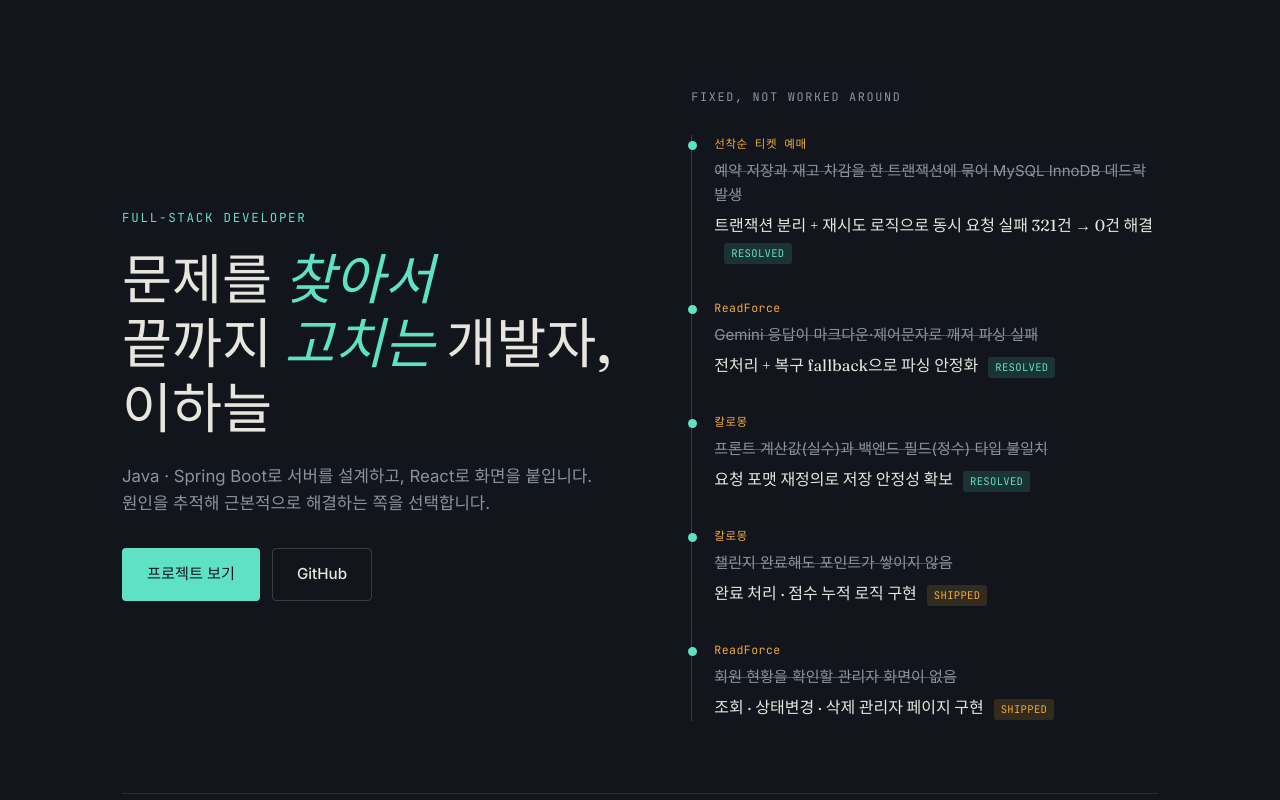
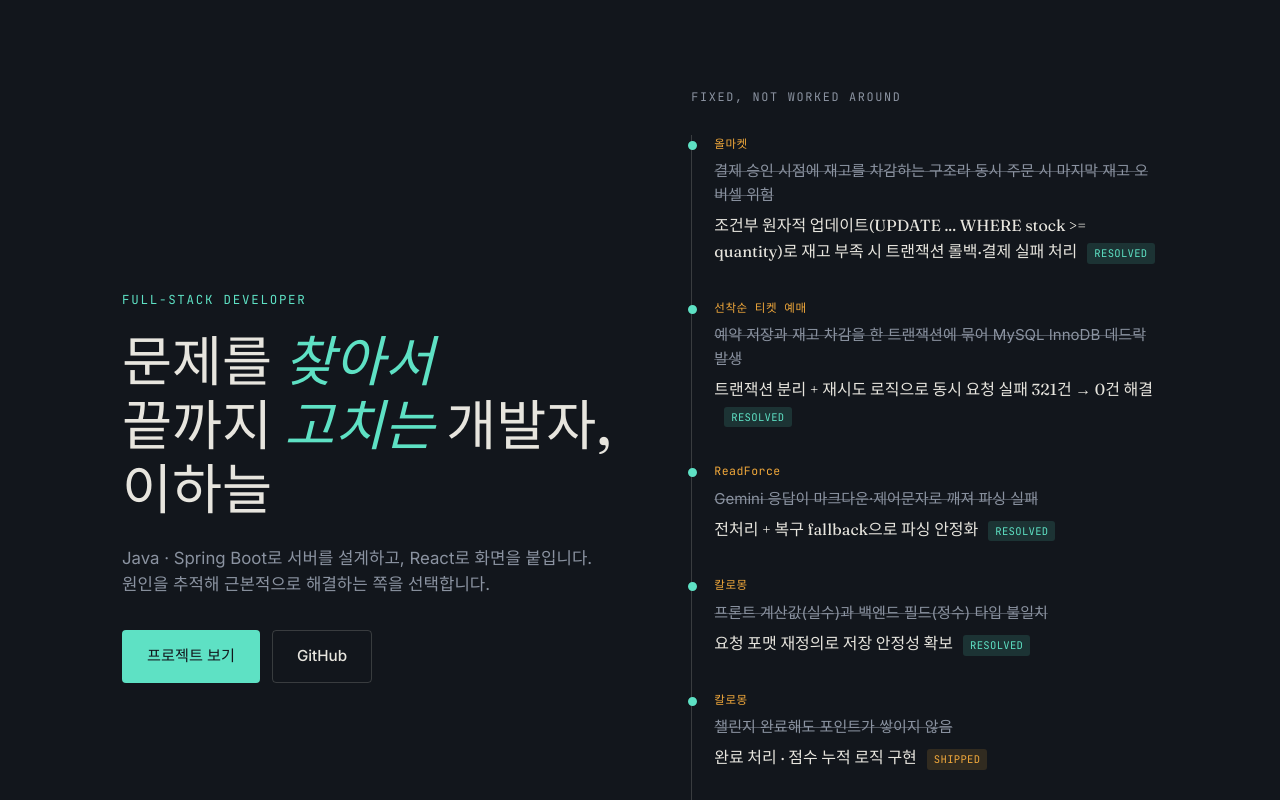
Before and after one commit to LeeHaNeal/my-portfolio, a React (Create React App) app: page / in a window 1280 px wide. Shown: the top 800 px of the page. Built offline with nearby package versions, Linux system fonts and the light colour scheme.

Commit message:
feat: 올마켓(결제 연동 주문 시스템) 프로젝트 추가

```diff
--- a/src/components/Header.js
+++ b/src/components/Header.js
@@ -1,6 +1,12 @@
 import React, { useEffect, useRef, useState } from "react";
 
 const FIX_LOG = [
+  {
+    project: "올마켓",
+    before: "결제 승인 시점에 재고를 차감하는 구조라 동시 주문 시 마지막 재고 오버셀 위험",
+    after: "조건부 원자적 업데이트(UPDATE ... WHERE stock >= quantity)로 재고 부족 시 트랜잭션 롤백·결제 실패 처리",
+    tag: "RESOLVED",
+  },
   {
     project: "선착순 티켓 예매",
     before: "예약 저장과 재고 차감을 한 트랜잭션에 묶어 MySQL InnoDB 데드락 발생",
```
